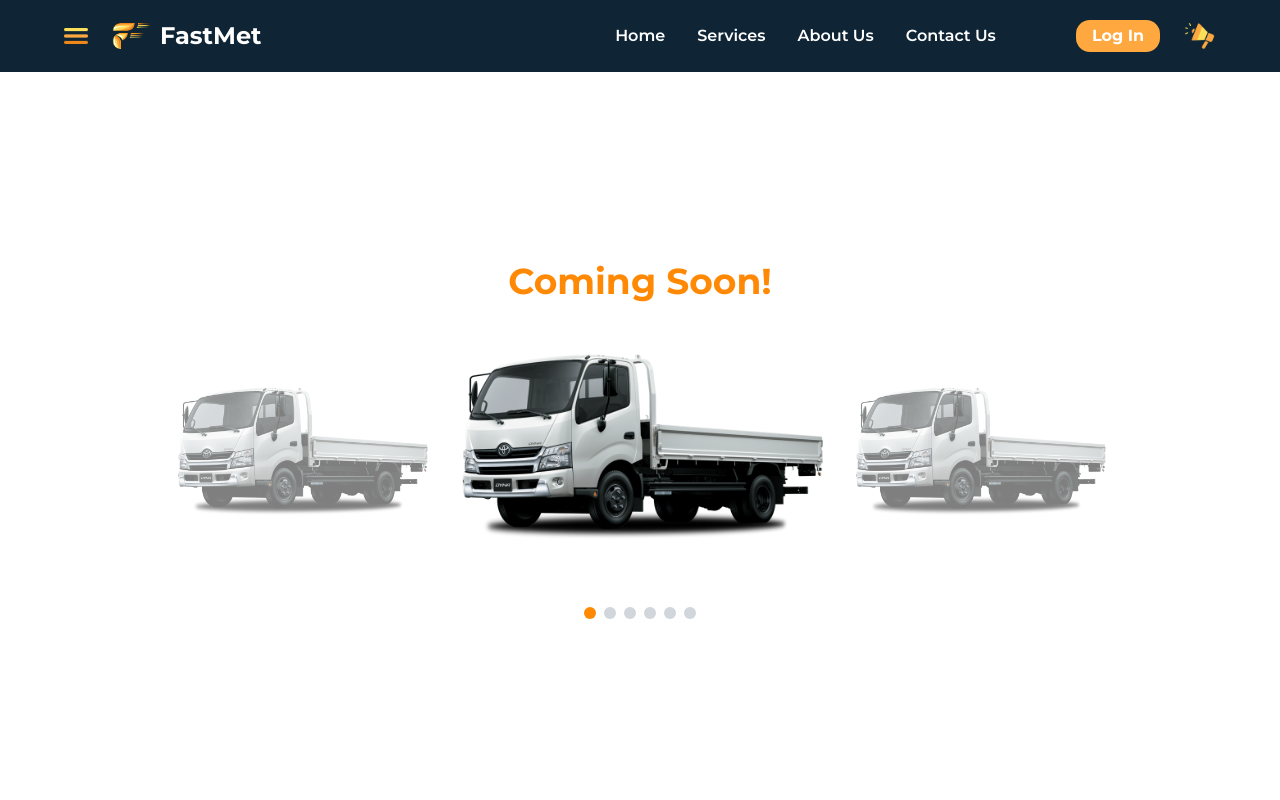
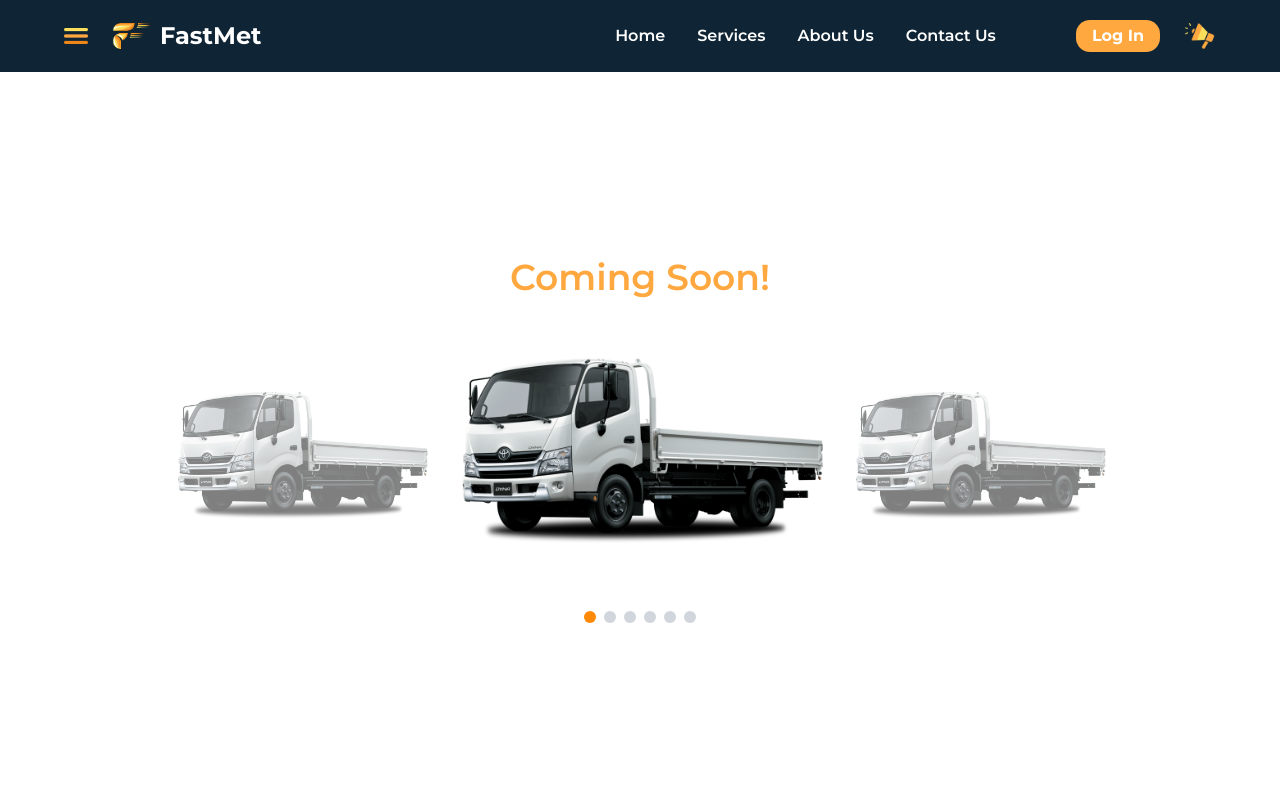
Before and after one commit to marcwilliam910/fastmet_web, a React (Vite) app: page / in a window 1280 px wide. Shown: the top 800 px of the page. Built offline with nearby package versions, Linux system fonts and the light colour scheme.

Commit message:
adjust spacing

```diff
--- a/src/App.tsx
+++ b/src/App.tsx
@@ -6,8 +6,8 @@ function App() {
   return (
     <div>
       <Header />
-      <div className="flex justify-center items-center lg:min-h-[calc(100dvh-64px)] min-h-[calc(100svh-120px)] flex-col gap-10">
-        <h1 className="text-2xl md:text-4xl font-bold text-orange-400">
+      <div className="flex justify-center items-center lg:min-h-[calc(100dvh-64px)] min-h-[calc(100svh-120px)] flex-col gap-12">
+        <h1 className="text-2xl md:text-4xl font-semibold text-[#FFA840]">
           Coming Soon!
         </h1>
         <TruckCarousel />
```
